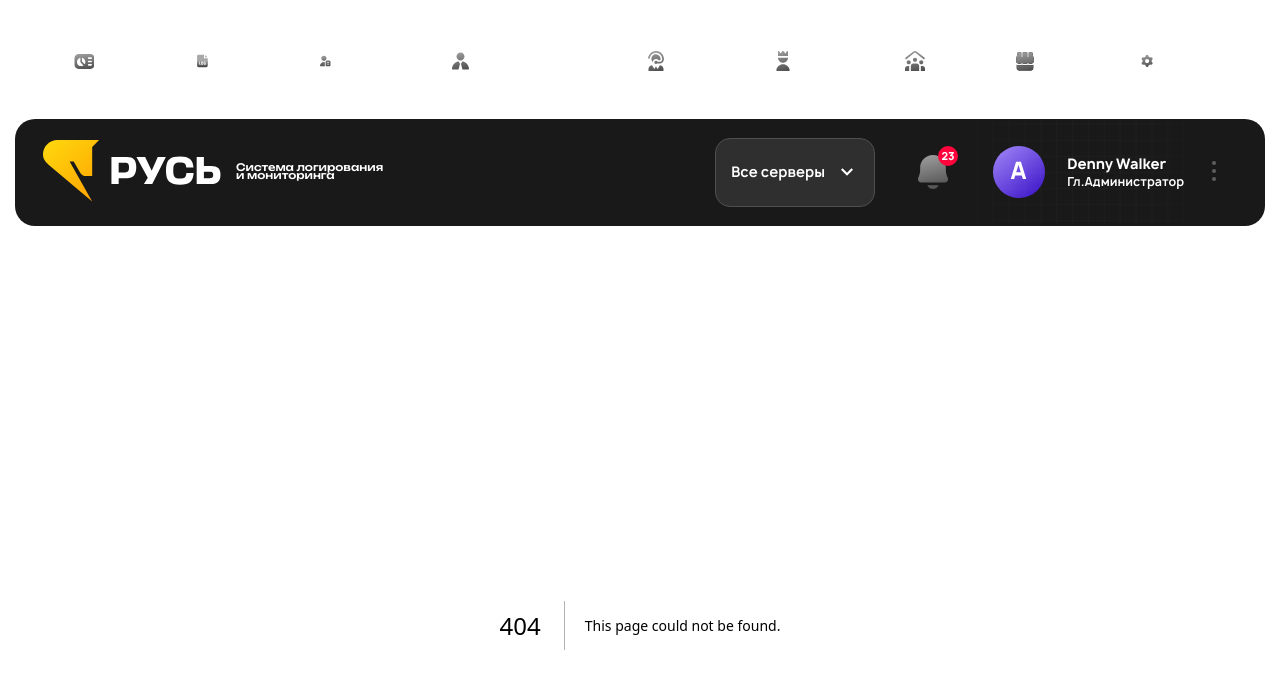
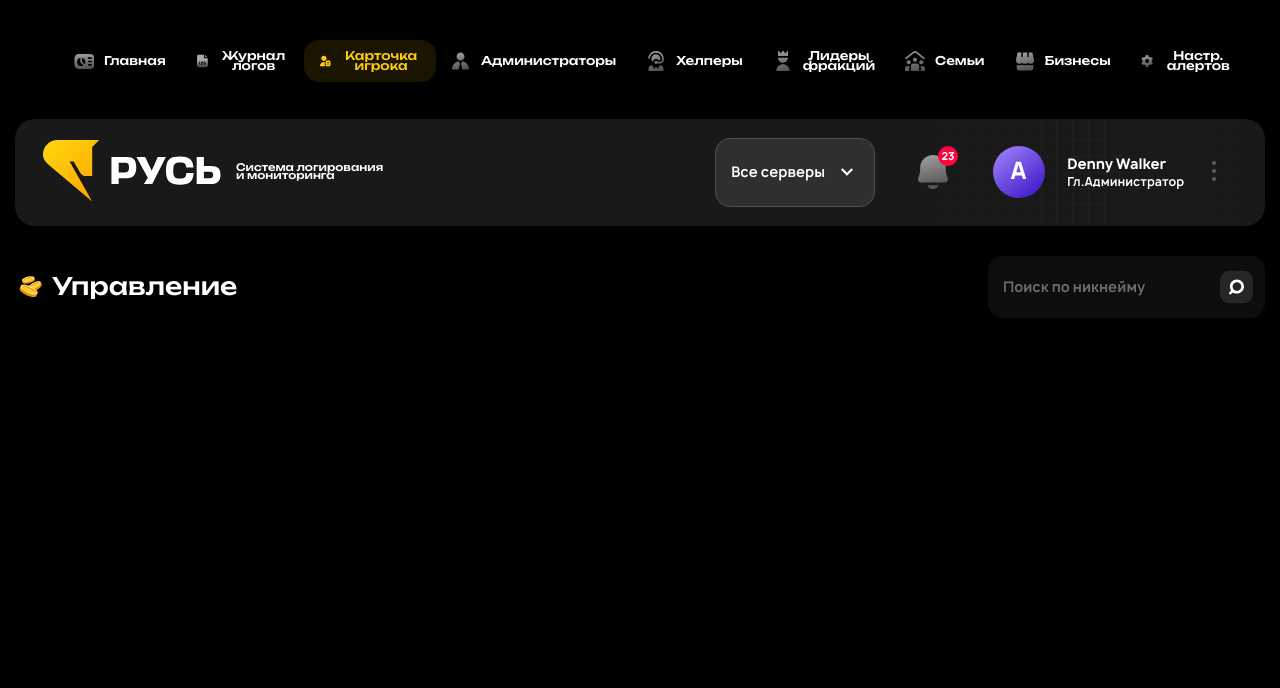
Before and after one commit to MaximMarin2233/RussiaLogging, a Next.js app: page /account in a window 1280 px wide. Before the commit this address had no page. Shown: the top 688 px of the page. Built offline with nearby package versions, Linux system fonts and the light colour scheme.

Commit message:
account page init with nav sect

```diff
--- /dev/null
+++ b/src/app/account/page.tsx
@@ -0,0 +1,46 @@
+import type { Metadata } from 'next'
+
+import navStyles from './sections/Nav/Nav.module.scss'
+
+export const metadata: Metadata = {
+  title: "Russia Account",
+  description: "Project...",
+}
+
+export default function Account() {
+  return (
+    <div>
+      <section className={navStyles['nav']}>
+        <div className="container">
+          <div className={navStyles['nav__title-wrapper']}>
+            <div className={'main-title-wrapper'}>
+              <svg width="32" height="32" viewBox="0 0 32 32" fill="none" xmlns="http://www.w3.org/2000/svg">
+                <path d="M25.5314 10.9273L26.6839 12.9235C27.454 14.2575 25.1721 17.017 21.5867 19.087C18.0015 21.1569 14.4707 21.7534 13.7005 20.4194L12.5479 18.4232C11.7778 17.0892 14.0597 14.3297 17.6451 12.2598C21.2302 10.1899 24.7611 9.59326 25.5314 10.9273Z" fill="#EC930D" />
+                <path d="M17.6451 12.2598C21.2302 10.1899 24.7611 9.59326 25.5314 10.9273C26.3016 12.2614 24.0195 15.0209 20.4343 17.0908C16.8489 19.1607 13.3181 19.7573 12.5479 18.4232C11.7778 17.0892 14.0597 14.3297 17.6451 12.2598Z" fill="#FFE880" />
+                <path d="M18.0759 13.0026C21.0498 11.2856 23.8932 10.6428 24.4266 11.5669C24.96 12.4909 22.9818 14.6319 20.0079 16.3488C17.034 18.0658 14.1908 18.7085 13.6572 17.7845C13.1238 16.8605 15.1021 14.7195 18.0759 13.0026Z" fill="#EC930D" />
+                <path d="M24.5045 12.0366C24.3702 13.0983 22.5538 14.8793 20.0072 16.3495C17.4608 17.8197 15.0102 18.5021 14.0234 18.0879C14.158 17.0261 15.9742 15.2451 18.5208 13.7748C21.0672 12.3047 23.5177 11.6222 24.5045 12.0366Z" fill="#FFCF36" />
+                <path d="M22.517 22.3262L21.3576 24.8884C20.5828 26.6007 16.224 26.3006 11.6222 24.2181C7.02034 22.1357 3.91802 19.0594 4.69284 17.347L5.85226 14.7849C6.62726 13.0726 10.9859 13.3728 15.5877 15.4552C20.1895 17.5376 23.2918 20.6139 22.517 22.3262Z" fill="#EC930D" />
+                <path d="M15.5884 15.4552C20.1903 17.5376 23.2926 20.6139 22.5177 22.3263C21.7429 24.0385 17.3841 23.7385 12.7823 21.656C8.18045 19.5736 5.07818 16.4973 5.853 14.7849C6.628 13.0727 10.9866 13.3727 15.5884 15.4552Z" fill="#FFE880" />
+                <path d="M15.1571 16.4086C18.9744 18.1359 21.6336 20.4977 21.0969 21.6837C20.5601 22.8698 17.0307 22.4309 13.2136 20.7035C9.39661 18.9762 6.73732 16.6144 7.2739 15.4284C7.81067 14.2423 11.3401 14.6812 15.1571 16.4086Z" fill="#EC930D" />
+                <path d="M20.6852 22.0949C19.537 22.7166 16.4797 22.1824 13.2112 20.7033C9.9427 19.2242 7.52324 17.28 7.23242 16.007C8.38065 15.3853 11.438 15.9194 14.7067 17.3986C17.9752 18.8776 20.3945 20.8219 20.6852 22.0949Z" fill="#FFCF36" />
+                <path d="M19.4316 6.69378L19.8615 8.58757C20.1489 9.8531 17.6245 11.5053 14.2231 12.2776C10.8219 13.05 7.83138 12.6501 7.544 11.3846L7.11409 9.49077C6.82671 8.22511 9.35101 6.57295 12.7525 5.80063C16.1537 5.02828 19.1442 5.42813 19.4316 6.69378Z" fill="#EC930D" />
+                <path d="M12.7525 5.80063C16.1537 5.02828 19.1442 5.42813 19.4316 6.69378C19.719 7.95941 17.1945 9.61148 13.7932 10.3838C10.3918 11.1563 7.40153 10.7563 7.11409 9.49077C6.82671 8.22511 9.35105 6.57295 12.7525 5.80063Z" fill="#FFE880" />
+                <path d="M12.9133 6.50483C15.7348 5.86416 18.1833 6.05543 18.3823 6.93206C18.5814 7.8087 16.4557 9.03873 13.6343 9.6794C10.813 10.3201 8.36444 10.1287 8.16525 9.25208C7.96624 8.37543 10.0921 7.14543 12.9133 6.50483Z" fill="#EC930D" />
+                <path d="M18.3264 7.32853C17.9534 8.14953 16.0479 9.13027 13.6319 9.6788C11.216 10.2274 9.07362 10.1659 8.38281 9.58644C8.7558 8.76544 10.6614 7.78482 13.0774 7.23618C15.4932 6.68765 17.6354 6.74914 18.3264 7.32853Z" fill="#FFCF36" />
+              </svg>
+              <h2 className={'main-title'}>Управление</h2>
+            </div>
+
+            <label className={navStyles['nav__label']}>
+              <input className={navStyles['nav__input']} placeholder='Поиск по никнейму' />
+              <svg width="33" height="33" viewBox="0 0 33 33" fill="none" xmlns="http://www.w3.org/2000/svg">
+                <rect width="33" height="33" rx="10" fill="white" fill-opacity="0.1" />
+                <path fill-rule="evenodd" clip-rule="evenodd" d="M16.9412 23.1176C15.4687 23.1176 14.1026 22.6685 12.9722 21.8995L11.2593 23.6123C10.7424 24.1292 9.90457 24.1292 9.38767 23.6123C8.87078 23.0954 8.87078 22.2576 9.38767 21.7407L11.1006 20.0278C10.3316 18.8973 9.88249 17.5312 9.88238 16.0588C9.88238 12.1557 13.0381 9 16.9412 9C20.8441 9.00019 24 12.1558 24 16.0588C23.9998 19.9616 20.844 23.1175 16.9412 23.1176ZM16.9412 11.6804C19.3638 11.6806 21.3196 13.6362 21.3196 16.0588C21.3194 18.4813 19.3637 20.437 16.9412 20.4372C14.5186 20.4372 12.5629 18.4814 12.5628 16.0588C12.5628 13.6361 14.5185 11.6804 16.9412 11.6804Z" fill="white" />
+              </svg>
+            </label>
+          </div>
+        </div>
+      </section>
+    </div>
+  )
+}
--- /dev/null
+++ b/src/app/account/sections/Nav/Nav.module.scss
@@ -0,0 +1,40 @@
+.nav {
+  padding-top: 30px;
+
+  &__title-wrapper {
+    display: flex;
+    align-items: center;
+    justify-content: space-between;
+    gap: 15px;
+  }
+
+  &__label {
+    position: relative;
+
+    svg {
+      position: absolute;
+      top: 50%;
+      right: 12px;
+      transform: translateY(-50%);
+      cursor: pointer;
+    }
+  }
+
+  &__input {
+    display: block;
+    min-width: 277px;
+    padding: 23px 15px;
+    padding-right: 60px;
+    background: rgba(38, 38, 38, 0.35);
+    border-radius: 14.75px;
+    border: none;
+
+    &,
+    &::placeholder {
+      font-family: 'Manrope', sans-serif;
+      font-weight: 700;
+      font-size: 14px;
+      color: rgba(255, 255, 255, 0.4);
+    }
+  }
+}
--- a/src/components/Header/Header.tsx
+++ b/src/components/Header/Header.tsx
@@ -68,8 +68,8 @@ export default function Header() {
             </li>
             <li>
               <Link
-                href="/logs"
-                className={`${styles.header__link} ${pathname === '/logs2' ? styles['header__link--active'] : ''
+                href="/account"
+                className={`${styles.header__link} ${pathname === '/account' ? styles['header__link--active'] : ''
                   }`}
               >
                 <svg width="20" height="20" viewBox="0 0 20 20" fill="none" xmlns="http://www.w3.org/2000/svg">
```
